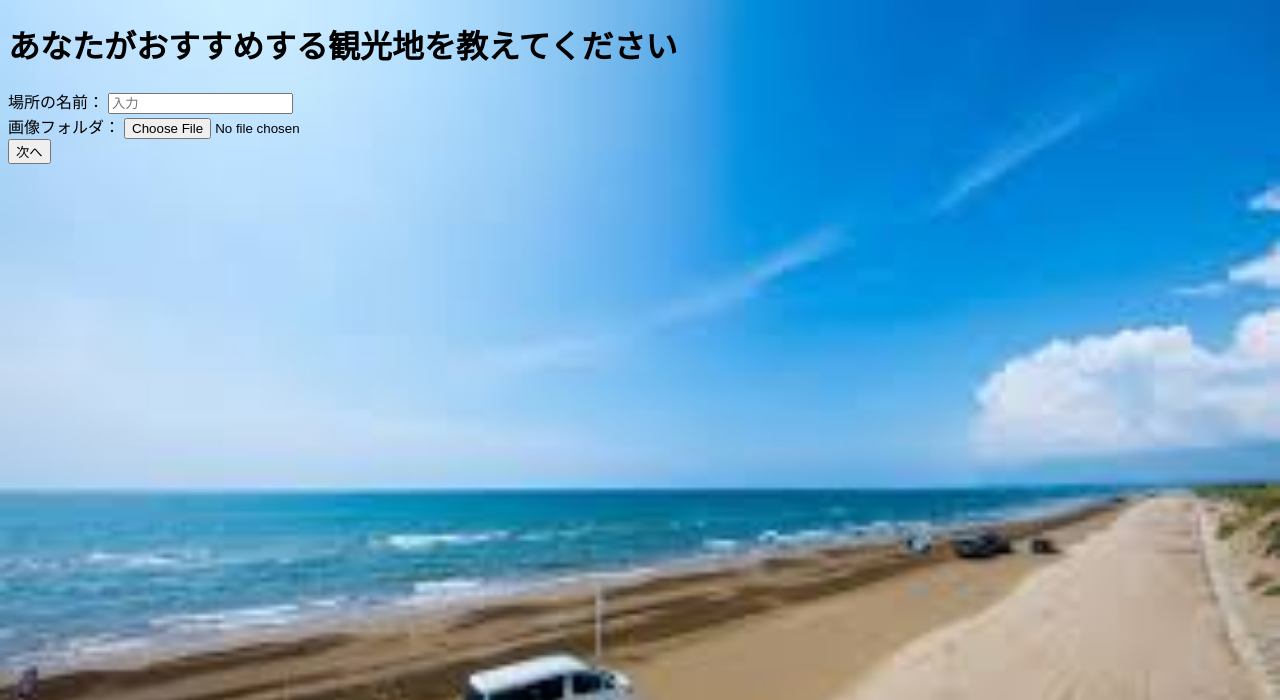
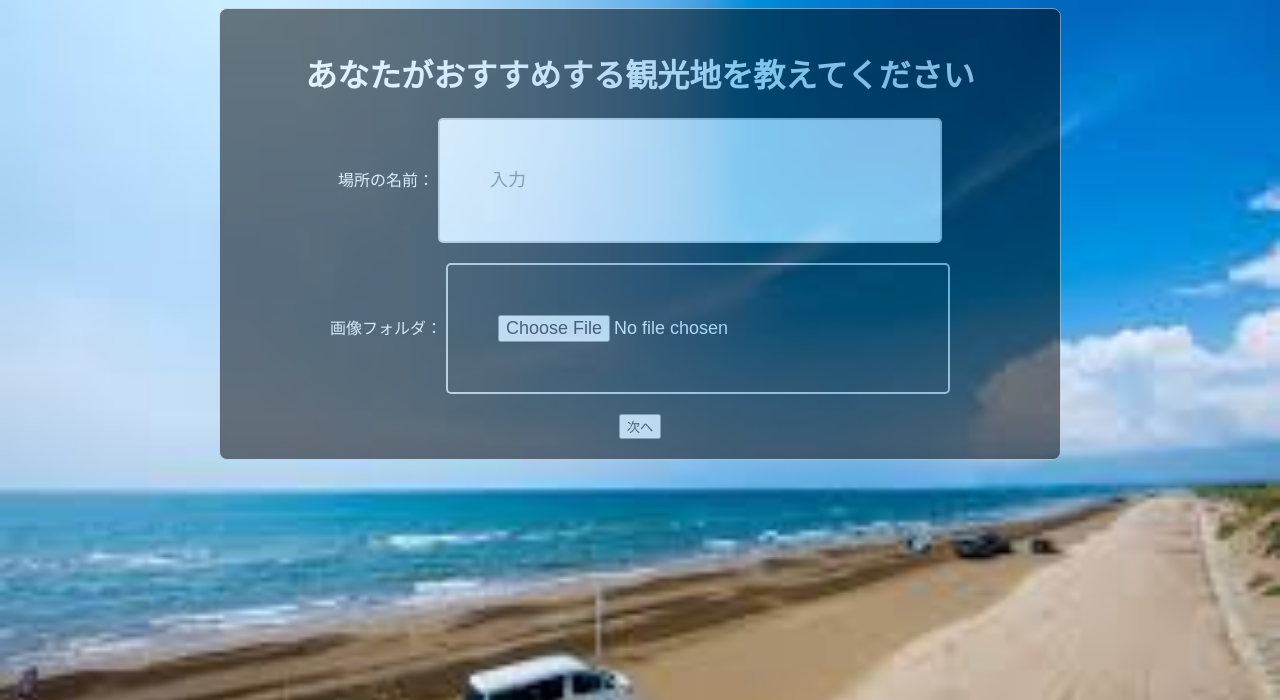
Before and after one commit to iropazu/TabinoKoe, a Flask app: template templates/useself.html in a window 1280 px wide. Shown: the top 700 px of the page. Run offline with Flask 3, Linux system fonts and the light colour scheme; the template is opened without the code that fills it, so the values that code supplies are empty.

Commit message:
css変更

```diff
--- a/static/useself.css
+++ b/static/useself.css
@@ -1,19 +1,31 @@
 body {
-    background-image: url('../static/images/background_useself.jpg');
+    background-image: url("../static/images/background_useself.jpg");
     background-repeat: no-repeat;
     background-size: cover;
+
 }
 
-.back_btn {
-    background-color: rgb(199, 197, 197);
-    border-radius: 10px;
-    display: inline-block;
-    padding: 15px;
-    margin-top:20px;
+.question {
+    max-width: 800px;
+    margin: 0 auto;
+    padding: 20px;
+    border: 1px solid #ccc;
+    border-radius: 8px;
+    background-color:#000;
+    opacity: 0.5;
+    color:#fff;
+    border-color: solid;
+    border-color: #ccc;
+    text-align: center;
 }
 
-.back_btn a {
-    color: #fff;
+input[type='text'], input[type='file'],  title-box{
+    width: 50%;
+    padding: 50px;
+    font-size: 18px;
+    margin-bottom: 20px;
+    border: 2px solid #ccc;
+    border-radius: 5px;
 }
 
 .next_btn {
--- a/templates/useself.html
+++ b/templates/useself.html
@@ -19,7 +19,7 @@
             <div class="input-group">
                 <label>画像フォルダ：</label>
                 <input type="file" name="image_file" accept="image/*">
-            </div>
+            </div class="next_btn">
             <input type="submit" value="次へ">
         </form>
     </div>
```
